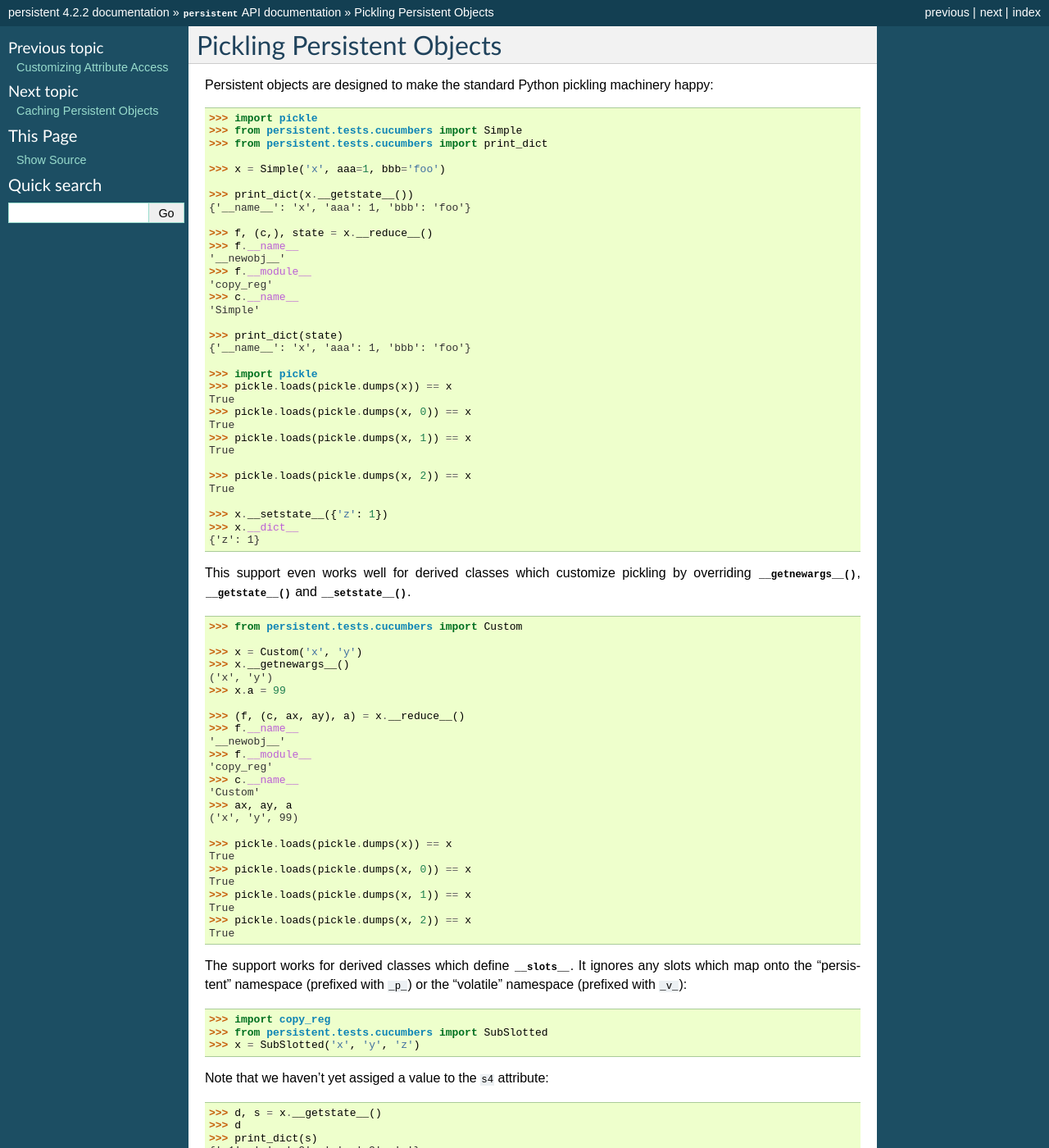
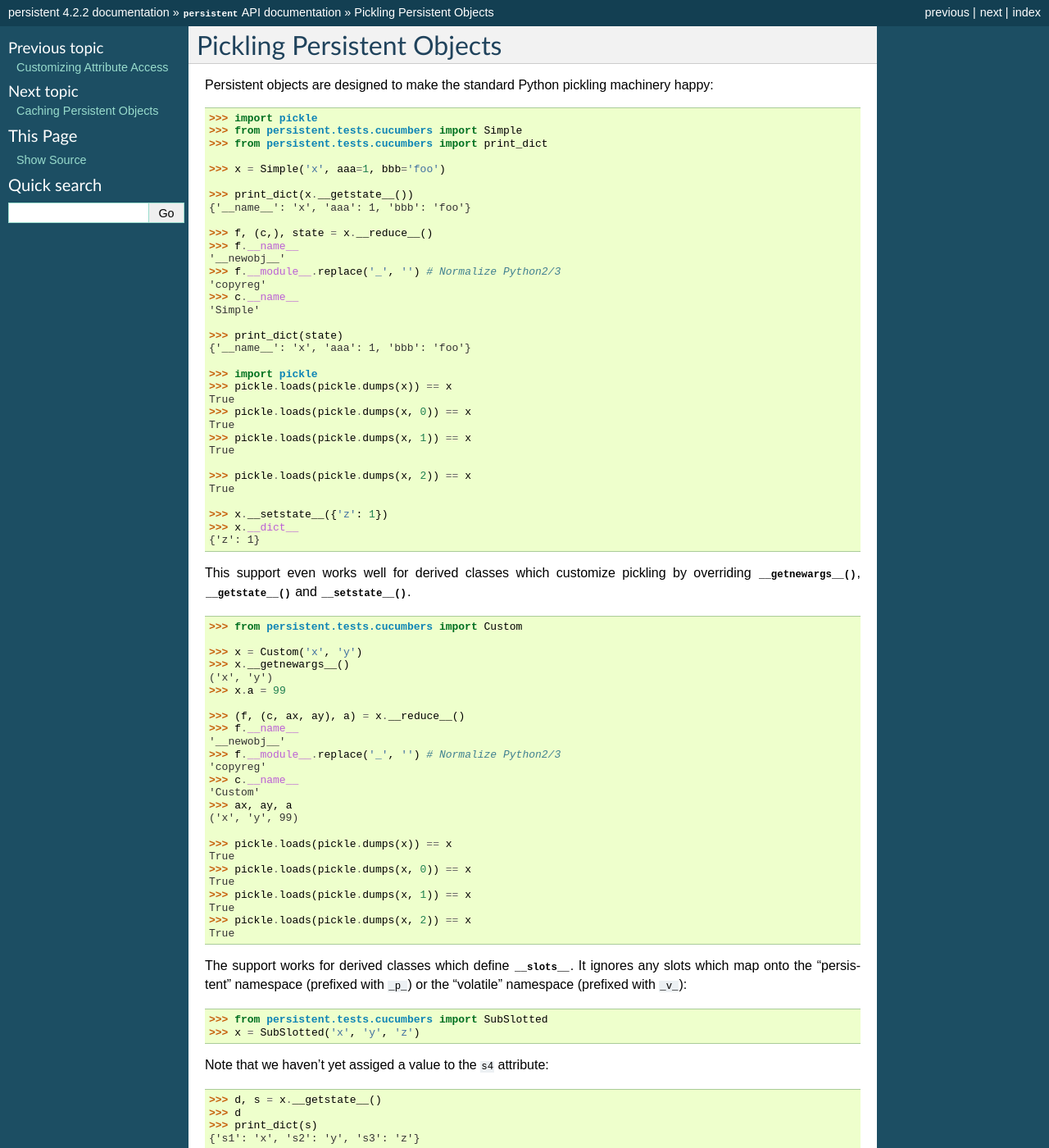
Before and after one commit to zopefoundation/persistent, a Sphinx documentation site: the page built from docs/api/pickling.rst, in a window 1280 px wide and 1400 px high. Shown: the whole window at 82% size. Built offline with Sphinx 7.4.7, drawn with Linux system fonts in a browser that asks for light colours.

Commit message:
Test the docs on Python 2 and 3 using manuel. This gets a lot of coverage of tests.attrhooks, tests.cucumbers and tests.utils.

```diff
--- a/docs/api/cache.rst
+++ b/docs/api/cache.rst
@@ -47,13 +47,13 @@ Caches have a :meth:`new_ghost` method that:
    >>> jar = ResettingJar()
    >>> cache = persistent.PickleCache(jar, 10, 100)
    >>> ob = C.__new__(C)
-   >>> cache.new_ghost('1', ob)
+   >>> cache.new_ghost(b'1', ob)
 
    >>> ob._p_changed
    >>> ob._p_jar is jar
    True
-   >>> ob._p_oid
-   '1'
+   >>> ob._p_oid == b'1'
+   True
 
    >>> cache.cache_non_ghost_count
    0
--- a/docs/api/pickling.rst
+++ b/docs/api/pickling.rst
@@ -18,8 +18,8 @@ machinery happy:
    >>> f, (c,), state = x.__reduce__()
    >>> f.__name__
    '__newobj__'
-   >>> f.__module__
-   'copy_reg'
+   >>> f.__module__.replace('_', '') # Normalize Python2/3
+   'copyreg'
    >>> c.__name__
    'Simple'
 
@@ -57,8 +57,8 @@ by overriding :meth:`__getnewargs__`, :meth:`__getstate__` and
    >>> (f, (c, ax, ay), a) = x.__reduce__()
    >>> f.__name__
    '__newobj__'
-   >>> f.__module__
-   'copy_reg'
+   >>> f.__module__.replace('_', '') # Normalize Python2/3
+   'copyreg'
    >>> c.__name__
    'Custom'
    >>> ax, ay, a
@@ -79,7 +79,6 @@ ignores any slots which map onto the "persistent" namespace (prefixed with
 
 .. doctest::
 
-   >>> import copy_reg
    >>> from persistent.tests.cucumbers import SubSlotted
    >>> x = SubSlotted('x', 'y', 'z')
 
--- a/setup.py
+++ b/setup.py
@@ -116,6 +116,7 @@ setup(name='persistent',
           'test': [
               'zope.testrunner',
               "cffi ; platform_python_implementation == 'CPython'",
+              'manuel',
           ],
           'testing': (),
           'docs': [
```
Also changed, not shown: 3 other files.
